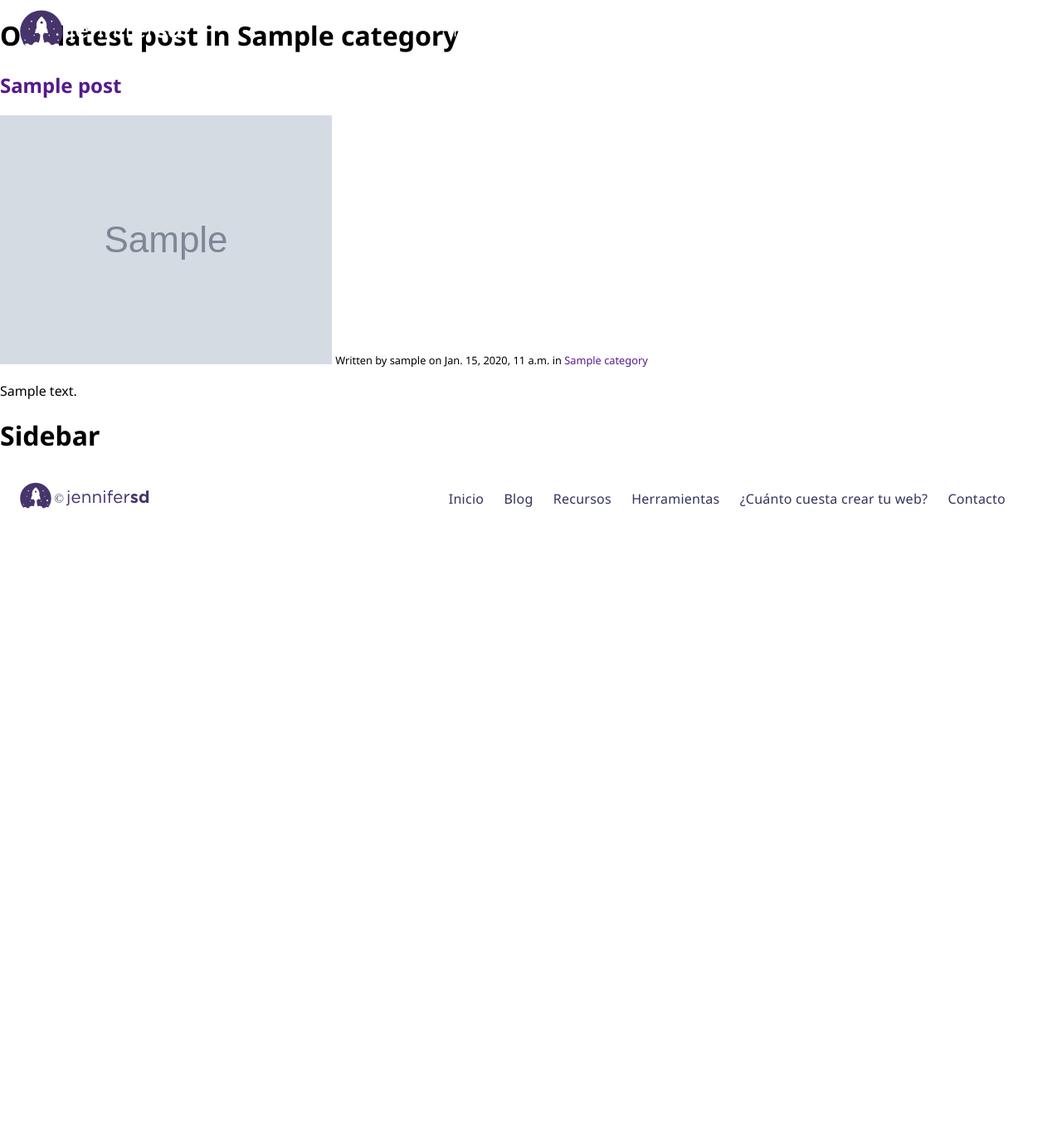
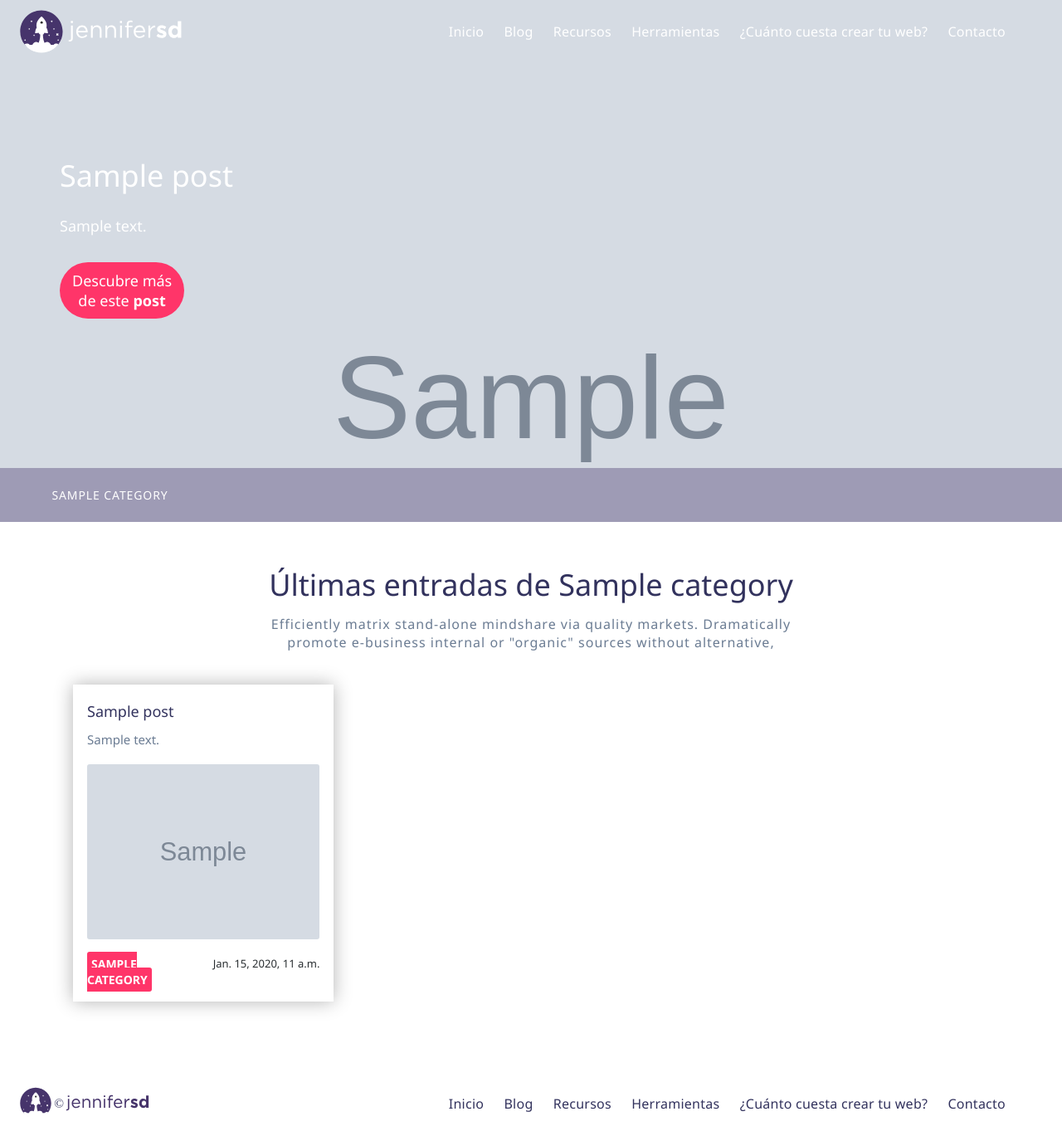
Before and after one commit to Jennifersd/jennifersd, a Django app: a page that uses blog/templates/blog/base.html in a window 1280 px wide. Shown: the whole page at 83% size. Before the commit the page ends 613 px from the top, so only its background shows below. Run offline with Django 3.2, Linux system fonts and the light colour scheme; tables that the repository leaves empty hold one stand-in row (values such as "Sample post"); grey boxes marked "Sample" are stand-in pictures; some libraries are stand-ins or nearby versions.

Commit message:
changes categories and comments form

```diff
--- a/assets/css/mediaqueries.css
+++ b/assets/css/mediaqueries.css
@@ -348,7 +348,7 @@ __________________________________________________________
 	    box-shadow: none !important;
 		-webkit-box-shadow: none !important;
 		-moz-box-shadow: none !important;
-		border-top: 1px solid #d8d6d6;
+		border-bottom: 1px solid #d8d6d6;
 		padding:15px !important;
 		max-width: 100% !important;
 	}
--- a/assets/css/style.css
+++ b/assets/css/style.css
@@ -157,6 +157,10 @@ a{
 
 .burger-container{
 	display:none;
+}
+
+.menu-background .header-wrap{
+	background-color:#47346b;
 }
 
 /* Footer
@@ -1233,3 +1237,15 @@ footer{
     font-weight: 400;
     margin: 0px;
 }
+
+/* Comments
+__________________________________________________ */
+
+/* Section 1 - Add comment
+–––––––––––––––––––––––––––––––––––––––––––––––––– */
+
+.block-comment-content {
+    display: block;
+    margin: 0px auto;
+    width: 70%;
+}
--- a/assets/js/script.js
+++ b/assets/js/script.js
@@ -16,8 +16,14 @@ window.onload = function(){
 
 };
 
-// Desplegable categorias
+
+// -----------------------------------------------
+// -----------------------------------------------
+
 $(document).ready(function(){
+
+	// Nav categories
+
 	(function() {
 		$('.blocks-container > h3').click(function() {
 			    $( ".blocks-container > ul" ).slideToggle( "slow" );
@@ -25,22 +31,28 @@ $(document).ready(function(){
 
 	})();
 
+	// Social fixed scroll
+
 	(function() {
 	  function fixDiv() {
 	    var $cache = $('#social-fixed');
 	    if ($(window).scrollTop() > 750){
-
-	      $cache.addClass("fixed-nav");
-
+	    	$cache.addClass("fixed-nav");
 		} else {
 			$cache.removeClass("fixed-nav");
 		}
-
-
 	  }
 	  $(window).scroll(fixDiv);
 	  fixDiv();
 	})();
 
+	// Scroll bottom to content post
+
+	jQuery('#button-header-post').click(function(){
+	    if(jQuery('#view-post').is(":visible")){
+	        jQuery("html, body").animate({scrollTop: jQuery('#view-post').offset().top});
+	    }
+	});
+
 
 });
--- a/blog/templates/blog/base.html
+++ b/blog/templates/blog/base.html
@@ -19,7 +19,7 @@
 
         <script type="text/javascript"  src="{% static 'js/script.js' %}"></script>
     </head>
-    <body class="hub" id="{% block id %}{% endblock %}">
+    <body class="hub {% block classes %}{% endblock %}" id="{% block id %}{% endblock %}">
     	<div class="container">
     		{% include 'blog/messages.html' %}
 	        {% include 'blog/header.html' %}
--- a/blog/templates/blog/blog_list.html
+++ b/blog/templates/blog/blog_list.html
@@ -1,6 +1,6 @@
 {% extends 'blog/base.html' %}
 
-{% block title %} Jennifersd | Home {% endblock %}
+{% block title %} Blog Jennifersd  {% endblock %}
 {% block description %} Jennifersd {% endblock %}
 {% block id %} blog {% endblock %}
 
@@ -13,7 +13,7 @@
 				<h1>{{ post.title }}</h1>
 				<h2>{{ post.content|truncatewords:25 }}</h2>
 				<div class="list-button-post">
-					<a id="button-header-post" href="{{post.category.get_absoulte_url}}">Descubre más en <strong>blog</strong></a>
+					<a id="button-header-post" href="{{post.get_absoulte_url}}">Descubre más de este <strong>post</strong></a>
 				</div>
 			</div>
 		</div>
@@ -44,7 +44,7 @@
 						<small>{{ post.author.get_full_name }}</small>
 						{% if post.image  %}
 							<div class="img-list-blog">
-								<a href="{{post.category.get_absoulte_url}}">
+								<a href="{{post.get_absoulte_url}}">
 									<img src="{{ post.image.url }}">
 								</a>
 							</div>
--- a/blog/templates/blog/category.html
+++ b/blog/templates/blog/category.html
@@ -1,31 +1,67 @@
 {% extends 'blog/base.html' %}
 
-{% block title %}{{ category.name }}{% endblock %}
+{% block title %}{{ category.name }} | Blog Jennifersd{% endblock %}
 {% block description %}{{ category.name }}{% endblock %}
+{% block id %} category-{{ category.name }} {% endblock %}
 
 {% block content %}
-<div class="row">
-	<div class="col-md-8">
-		<div class="page-header">
-			<h1>Our latest post in {{ category.name }}</h1>
-		</div>
-		{% for post in posts %}
-			<div class="content">
-				<h2><a href="{{posts.get_absoulte_url}}">{{ post.title }}</a></h2>
-				{% if post.image  %}
-				<img src="{{ post.image.url }}">
-				{% endif %}
-				<small>Written by {{ post.author }} on {{ post.published }} in
-				<a href="{{posts.category.get_absoulte_url}}">{{ post.category }}</a></small>
-				{{ post.content|truncatewords:40|linebreaks }}
+
+{% for  post in posts|slice:":1" %}
+<section class="blogs -post" style="background-image:url({{ post.image.url }})">
+	<div class="blocks-container">
+		<div class="-post-block-text">
+			<div class="wrapper">
+				<h1>{{ post.title }}</h1>
+				<h2>{{ post.content|truncatewords:25 }}</h2>
+				<div class="list-button-post">
+					<a id="button-header-post" href="{{post.get_absoulte_url}}">Descubre más de este <strong>post</strong></a>
+				</div>
 			</div>
-		{% endfor %}
-		{% include 'blog/paginator.html' with page=posts %}
-	</div>
-	<div class="col-md-4">
-		<div class="page-header">
-			<h1>Sidebar</h1>
 		</div>
 	</div>
-</div>
+	<div class="block-categories-full">
+		<div class="blocks-container">
+			<h3>Descubrir categorías</h3>
+			<ul class="list-categories">
+			{% for category in categories %}
+		    	<li><a href="/blog/category/{{ category.slug }}">{{ category.name }}</a> </li>
+		   	{% endfor %}
+			</ul>
+		</div>
+	</div>
+</section>
+{% endfor %}
+
+<section class="drawer -post-list">
+	<div class="blocks-container">
+		<h3>Últimas entradas de {{ category.name }}</h1></h3>
+		<p class="text-blog-list">Efficiently matrix stand-alone mindshare via quality markets. Dramatically promote e-business internal or "organic" sources without alternative,</p>
+		<div class="content-list-blog">
+			<ul class="list-blog">
+				{% for post in posts %}
+					<li>
+						<h2><a href="{{post.get_absoulte_url}}">{{ post.title }}</a></h2>
+						<p>{{ post.content|truncatewords:15 }}</p>
+						<small>{{ post.author.get_full_name }}</small>
+						{% if post.image  %}
+							<div class="img-list-blog">
+								<a href="{{post.get_absoulte_url}}">
+									<img src="{{ post.image.url }}">
+								</a>
+							</div>
+						{% endif %}
+						<div class="bottom-list-blog">
+							<div class="categories-list-blog">
+								<a href="{{post.category.get_absoulte_url}}">{{ post.category }}</a>
+							</div>
+							<div class="date-list-blog"> {{ post.published }}</div>
+						</div>
+					</li>
+				{% endfor %}
+			</ul>
+			{% include 'blog/paginator.html' with page=posts %}
+		</div>
+   	</div>
+</section>
+
 {% endblock %}
--- a/blog/templates/blog/post_detail.html
+++ b/blog/templates/blog/post_detail.html
@@ -12,7 +12,7 @@
 				<h1>{{ post.title }}</h1>
 				<h2>{{ post.content|truncatewords:25 }}</h2>
 				<div class="list-button-post">
-					<a id="button-header-post" href="{{post.category.get_absoulte_url}}">Descubre más en <strong>blog</strong></a>
+					<a id="button-header-post">Leer más sobre este <strong>post</strong></a>
 				</div>
 			</div>
 		</div>
@@ -27,7 +27,7 @@
 	</div>
 </section>
 
-<section class="drawer -post-content">
+<section id="view-post" class="drawer -post-content">
 	<div class="blocks-container">
 		<div id="social-fixed" class="social-link">
 			<h3>Compartir</h3>
--- a/blog/templates/blog/post_list.html
+++ b/blog/templates/blog/post_list.html
@@ -13,8 +13,8 @@
 				<h2>Efficiently matrix stand-alone mindshare via quality markets. Dramatically promote e-business internal or "organic" sources without alternative testing procedures.
 Efficiently matrix stand-alone mindshare.</h2>
 				<div class="list-button-header">
-					<a id="button-header-blog" href="">Descubre más en <strong>blog</strong></a>
-					<a id="button-header-recursos" href="">Quieres aprender, visita <strong>recursos</strong></a>
+					<a id="button-header-blog" href="/blog">Descubre más en <strong>blog</strong></a>
+					<a id="button-header-recursos" href="/recursos">Quieres aprender, visita <strong>recursos</strong></a>
 				</div>
 			</div>
 		</div>
@@ -34,7 +34,7 @@ Efficiently matrix stand-alone mindshare.</h2>
 						<small>{{ post.author.get_full_name }}</small>
 						{% if post.image  %}
 							<div class="img-list-blog-home">
-								<a href="{{post.category.get_absoulte_url}}">
+								<a href="{{post.get_absoulte_url}}">
 									<img src="{{ post.image.url }}">
 								</a>
 							</div>
--- a/blog/views.py
+++ b/blog/views.py
@@ -60,7 +60,7 @@ def list_of_post_by_category(request, category_slug):
             Q(author__first_name__icontains=query) |
             Q(author__last_name__icontains=query)
             ).distinct()
-    paginator = Paginator(post, 2)
+    paginator = Paginator(post, 3)
     page = request.GET.get('page')
     try:
         posts = paginator.page(page)
```
Also changed, not shown: blog/forms.py (+11 -0 lines), blog/templates/blog/add_comment_to_post.html (+15 -6 lines).
